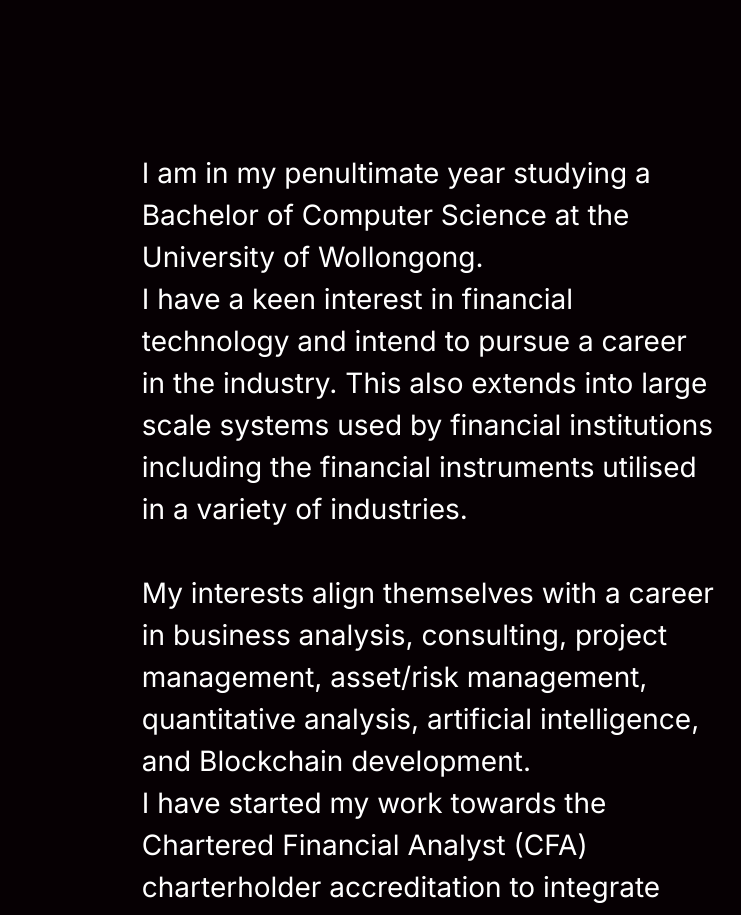
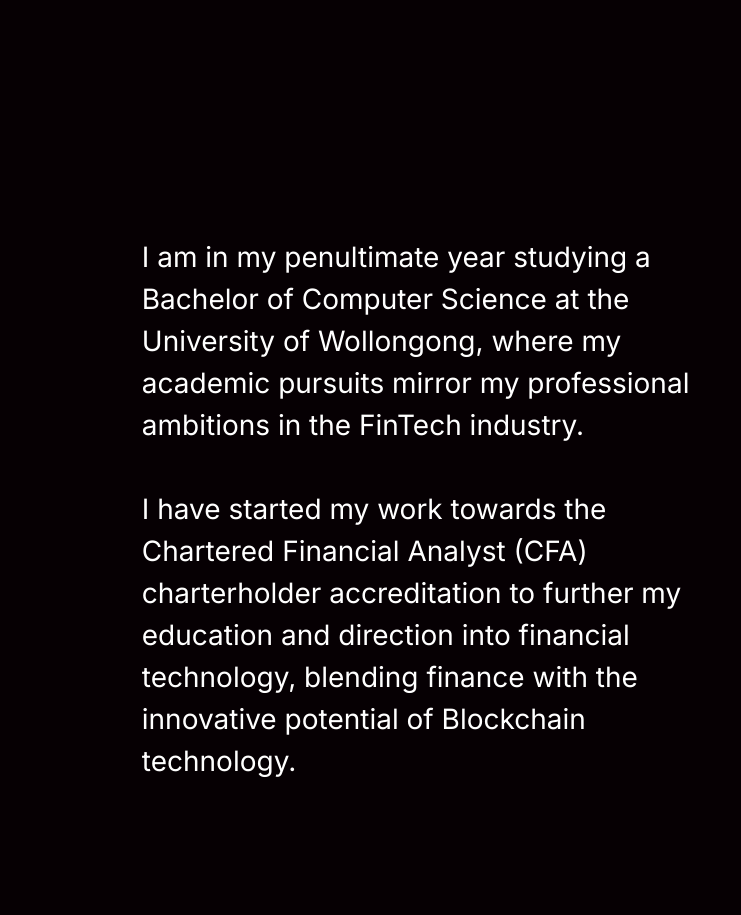
Before and after one commit to Nick-theMak/resume, a plain HTML site: page index.html in a window 1280 px wide. Shown: the part 2540-3455 px from the top of the page, 0-741 px from the left. Drawn offline with nearby package versions, Linux system fonts and the light colour scheme.

Commit message:
Update resume and some page content

```diff
--- a/index.html
+++ b/index.html
@@ -109,8 +109,9 @@
 
         <section class="section about">
             <h2>
-                I am a junior Blockchain developer with a keen interest in Blockchain Technology as well as Financial
-                Technology, in particular specifically financial analysis and investment on an institutional scale.
+                I am a junior Blockchain developer with a keen interest in this field and its extension into
+                applications in financial technology, more specifically financial analysis, Real World Assets (RWA), and
+                institutional investment.
             </h2>
             <ul class="achievements">
                 <li>🏆 Blockchain Developer Mentorship with Dapp University</li>
@@ -162,20 +163,14 @@
             <div class="experience-intro">
                 <div class="description-container">
                     <p class="experience-description">
-                        I am in my penultimate year studying a Bachelor of Computer Science at the University of
-                        Wollongong.
-                        <br>
-                        I have a keen interest in financial technology and intend to pursue a career in
-                        the industry. This also extends into large scale systems used by financial institutions
-                        including the financial instruments utilised in a variety of industries.
 
                         <br><br>
-                        My interests align themselves with a career in business analysis, consulting, project
-                        management, asset/risk management, quantitative analysis, artificial intelligence, and
-                        Blockchain development.
-                        <br>
-                        I have started my work towards the Chartered Financial Analyst (CFA)
-                        charterholder accreditation to integrate finance and technology.
+                        I am in my penultimate year studying a Bachelor of Computer Science at the University of
+                        Wollongong, where my academic pursuits mirror my professional ambitions in the FinTech industry.
+                        <br><br>
+                        I have started my work towards the Chartered
+                        Financial Analyst (CFA) charterholder accreditation to further my education and direction into
+                        financial technology, blending finance with the innovative potential of Blockchain technology.
                     </p>
                 </div>
                 <div class="images-container">
```
Also changed, not shown: 2 other files.
